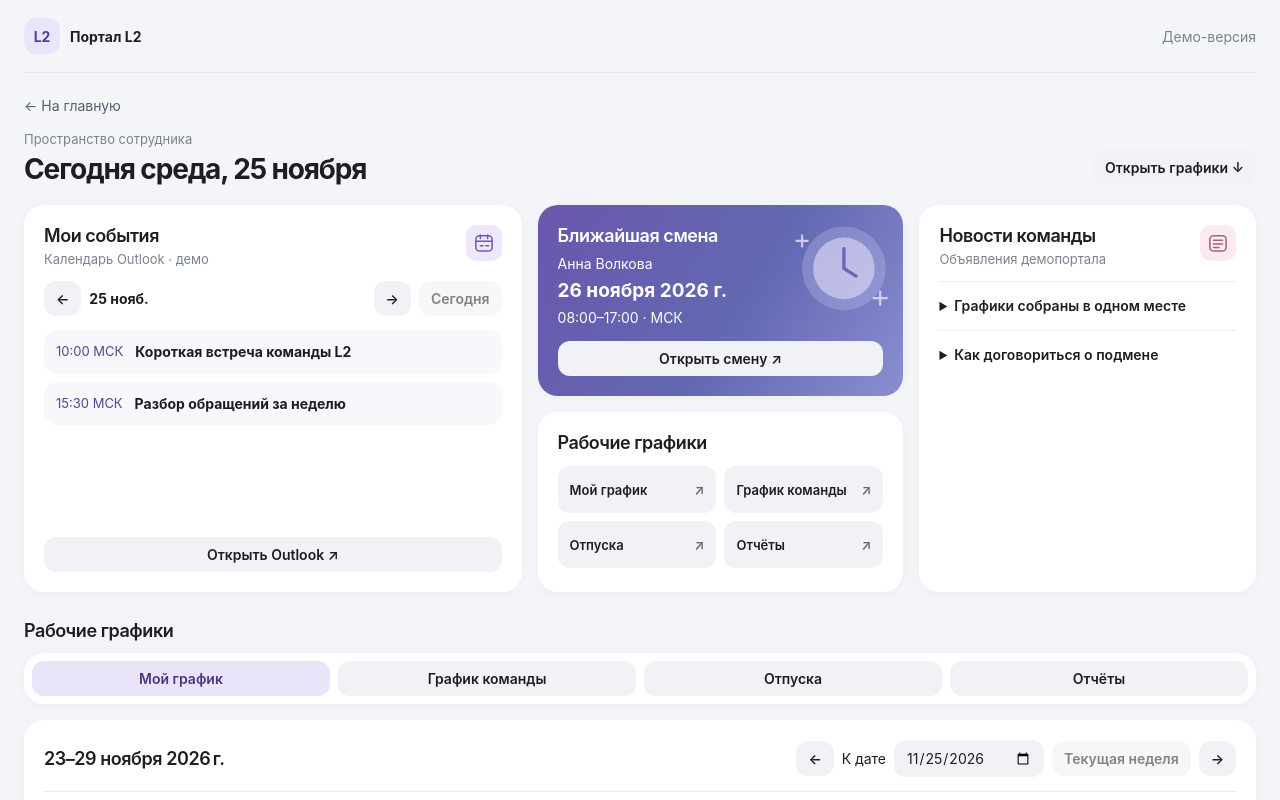
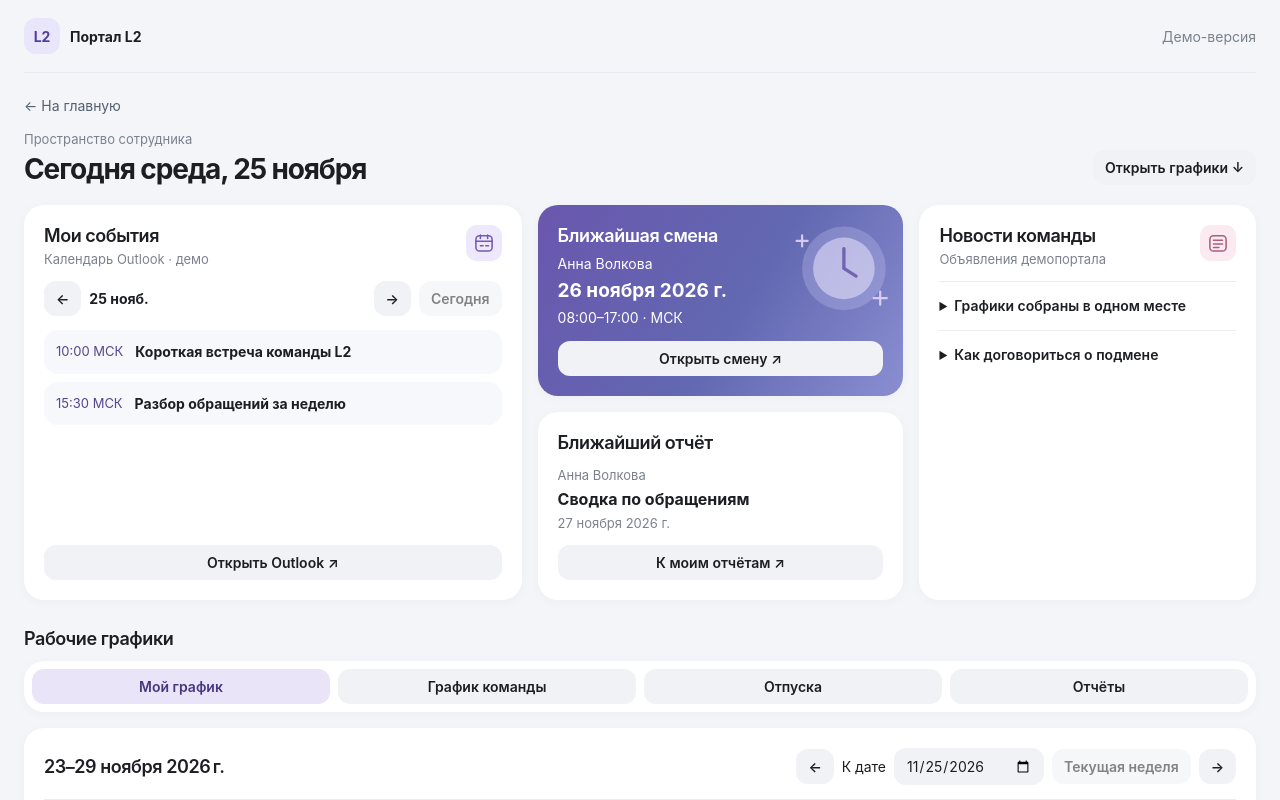
Before and after one commit to zdrastes/web, a plain HTML site: page docs/employee.html in a window 1280 px wide. Shown: the top 800 px of the page. Drawn offline with Linux system fonts and the light colour scheme.

Commit message:
Show the employee’s next assigned report on the dashboard

```diff
--- a/docs/employee.html
+++ b/docs/employee.html
@@ -3,7 +3,7 @@
 <head>
   <meta charset="utf-8">
   <meta name="viewport" content="width=device-width, initial-scale=1">
-  <meta http-equiv="Content-Security-Policy" content="default-src 'none'; style-src 'self' 'unsafe-inline' https://fonts.googleapis.com; font-src https://fonts.gstatic.com; script-src 'sha256-BGQnVdt55+LnRcDM0B1boTpT5Ualb5kEa92hXeJtdZQ='; base-uri 'none'; form-action 'none'">
+  <meta http-equiv="Content-Security-Policy" content="default-src 'none'; style-src 'self' 'unsafe-inline' https://fonts.googleapis.com; font-src https://fonts.gstatic.com; script-src 'sha256-FR2ar3Ag4biOVf9mGi2MXfiOz4QUxlre1NIZ0MoVDB8='; base-uri 'none'; form-action 'none'">
   <title>Рабочие графики · Портал L2</title>
   <link rel="stylesheet" href="https://fonts.googleapis.com/css2?family=Inter:wght@400;500;600;700&display=swap">
   <style>
@@ -27,7 +27,12 @@ h2,h3,dialog h2{margin:0;font-size:18px;font-weight:600;letter-spacing:-.025em}
 .dash-card,.calendar{min-width:0;padding:20px}
 .agenda{grid-area:agenda;display:flex;flex-direction:column}
 .next{grid-area:next;position:relative;isolation:isolate;overflow:hidden;color:#fff;background:linear-gradient(122deg,#6a57ae,#6268b1 55%,#8a8ed1);display:flex;flex-direction:column;align-items:start}
-.shortcuts{grid-area:shortcuts}
+.upcoming-report{grid-area:shortcuts;display:flex;flex-direction:column;gap:10px}
+.report-preview{flex:1;overflow-wrap:anywhere}
+.report-preview p{font-size:13px;color:var(--muted);margin:4px 0}
+.report-preview p:empty{display:none}
+.report-preview strong{display:block;margin:6px 0;font-size:16px}
+.upcoming-report button{width:100%}
 .news{grid-area:news}
 .card-head{display:flex;justify-content:space-between;align-items:start;gap:12px;margin-bottom:14px}
 .card-head p{margin:5px 0 0}
@@ -51,9 +56,6 @@ button:disabled{cursor:default;opacity:.55}
 .agenda-item{display:grid;grid-template-columns:max-content minmax(0,1fr);gap:12px;margin-bottom:8px}
 .agenda-item span{color:#584490;font-size:13px}
 .agenda-empty{color:var(--muted)}
-.quick-grid{display:grid;grid-template-columns:repeat(2,minmax(0,1fr));gap:8px;margin-top:13px}
-.quick-grid button{text-align:left;font-size:13px;min-height:47px}
-.quick-grid span{color:#68617a;float:right}
 .news details{border-top:1px solid #ebedf2;padding:14px 0}
 .news summary{cursor:pointer;font-weight:600;line-height:1.4}
 .news details p{margin:8px 0 0;color:#606978;font-size:13px;line-height:1.55}
@@ -133,14 +135,14 @@ dialog::backdrop{background:#36415955}
         <p id="next-person"></p><strong id="next-date"></strong><p id="next-time"></p>
         <button type="button" id="open-next">Открыть смену ↗</button>
       </section>
-      <section class="dash-card shortcuts" aria-labelledby="quick-title">
-        <h2 id="quick-title">Рабочие графики</h2>
-        <div class="quick-grid">
-          <button type="button" data-open-schedule="personal">Мой график <span aria-hidden="true">↗</span></button>
-          <button type="button" data-open-schedule="team">График команды <span aria-hidden="true">↗</span></button>
-          <button type="button" data-open-schedule="vacation">Отпуска <span aria-hidden="true">↗</span></button>
-          <button type="button" data-open-schedule="report">Отчёты <span aria-hidden="true">↗</span></button>
+      <section class="dash-card upcoming-report" aria-labelledby="upcoming-report-heading">
+        <h2 id="upcoming-report-heading">Ближайший отчёт</h2>
+        <div class="report-preview" aria-live="polite">
+          <p id="upcoming-report-person"></p>
+          <strong id="upcoming-report-title"></strong>
+          <p id="upcoming-report-date"></p>
         </div>
+        <button type="button" id="open-upcoming-report" hidden>К моим отчётам ↗</button>
       </section>
       <section class="dash-card news" aria-labelledby="news-title">
         <div class="card-head"><div><h2 id="news-title">Новости команды</h2><p>Объявления демопортала</p></div><svg class="card-icon" viewBox="0 0 40 40" aria-hidden="true" fill="none" xmlns="http://www.w3.org/2000/svg"><rect width="40" height="40" rx="12" fill="#FBEAF0"/><rect x="11" y="12" width="18" height="17" rx="4" stroke="#AA5F7D" stroke-width="1.7"/><path d="M15 17h10m-10 4h10m-10 4h6" stroke="#AA5F7D" stroke-width="1.7" stroke-linecap="round"/></svg></div>
@@ -377,7 +379,16 @@ dialog::backdrop{background:#36415955}
     }));
     if (!sorted.length) list.append(element('p', 'legend', items.length ? 'По выбранным фильтрам ничего не найдено.' : vacation ? 'Отпусков пока нет.' : 'Отчётов пока нет.'));
   }
+  function renderUpcomingReport() {
+    const report = data.reports.filter(item => item.person === view.person && item.date >= iso(today))
+      .sort((a, b) => a.date.localeCompare(b.date))[0];
+    $('upcoming-report-title').textContent = report ? report.title : 'Нет предстоящих отчётов';
+    $('upcoming-report-date').textContent = report ? fullDate.format(parse(report.date)) : '';
+    $('upcoming-report-person').textContent = people[view.person].name;
+    $('open-upcoming-report').hidden = !report;
+  }
   function render() {
+    renderUpcomingReport();
     for (const page of pages) {
       $(page + '-view').hidden = view.page !== page;
       $(page + '-tab').setAttribute('aria-pressed', String(view.page === page));
@@ -530,12 +541,13 @@ dialog::backdrop{background:#36415955}
   $('agenda-prev').addEventListener('click', () => { agendaOffset -= 1; renderAgenda(); });
   $('agenda-next').addEventListener('click', () => { agendaOffset += 1; renderAgenda(); });
   $('agenda-today').addEventListener('click', () => { agendaOffset = 0; renderAgenda(); });
-  document.querySelectorAll('[data-open-schedule]').forEach(button => {
-    button.addEventListener('click', () => {
-      view.page = button.dataset.openSchedule;
-      render();
-      $('work-schedules').focus();
-    });
+  $('open-upcoming-report').addEventListener('click', () => {
+    view.page = 'report';
+    $('report-filter').value = String(view.person);
+    $('report-period').value = 'upcoming';
+    $('report-search').value = '';
+    render();
+    $('work-schedules').focus();
   });
   renderAgenda();
   render();
```
